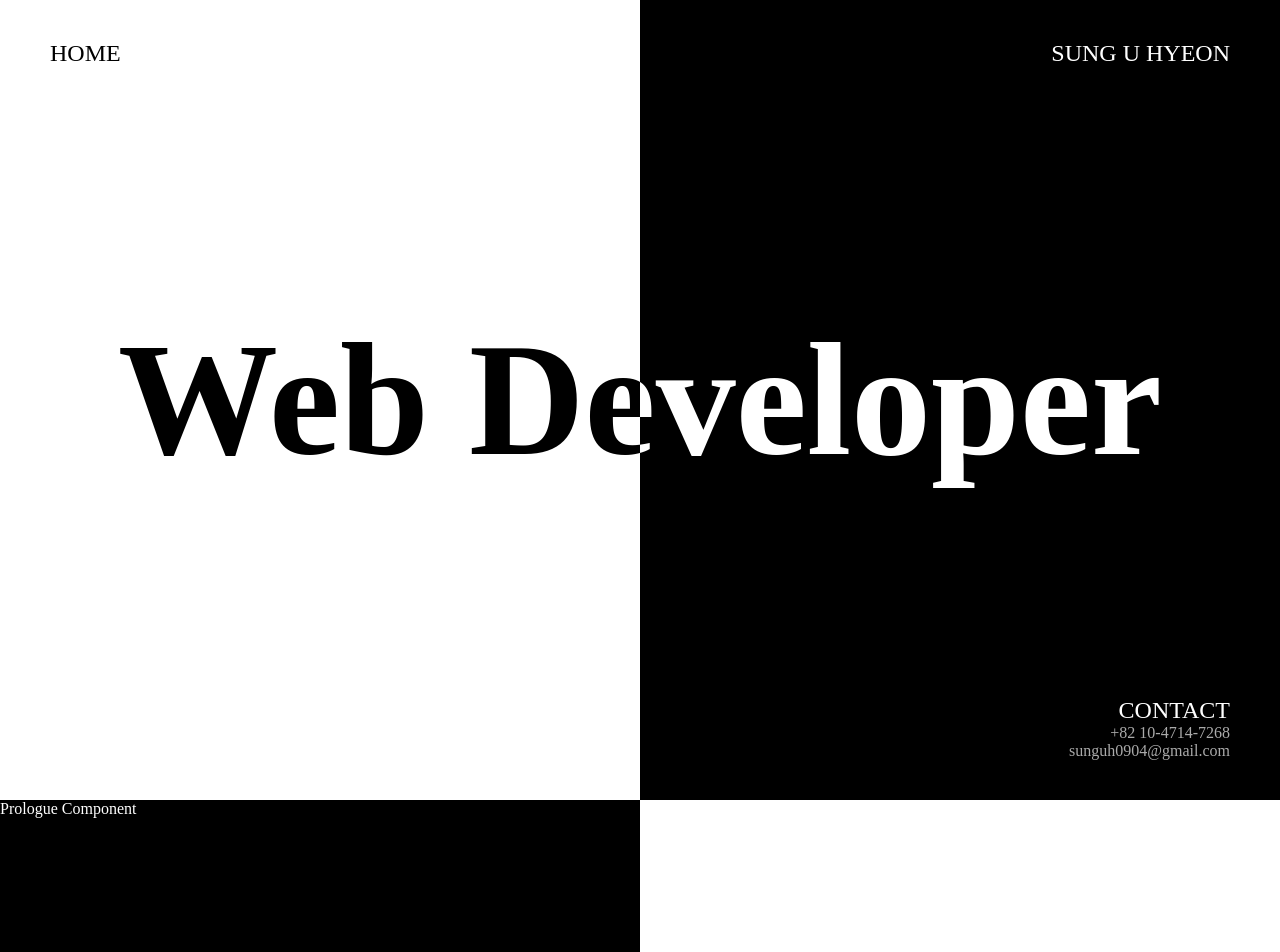
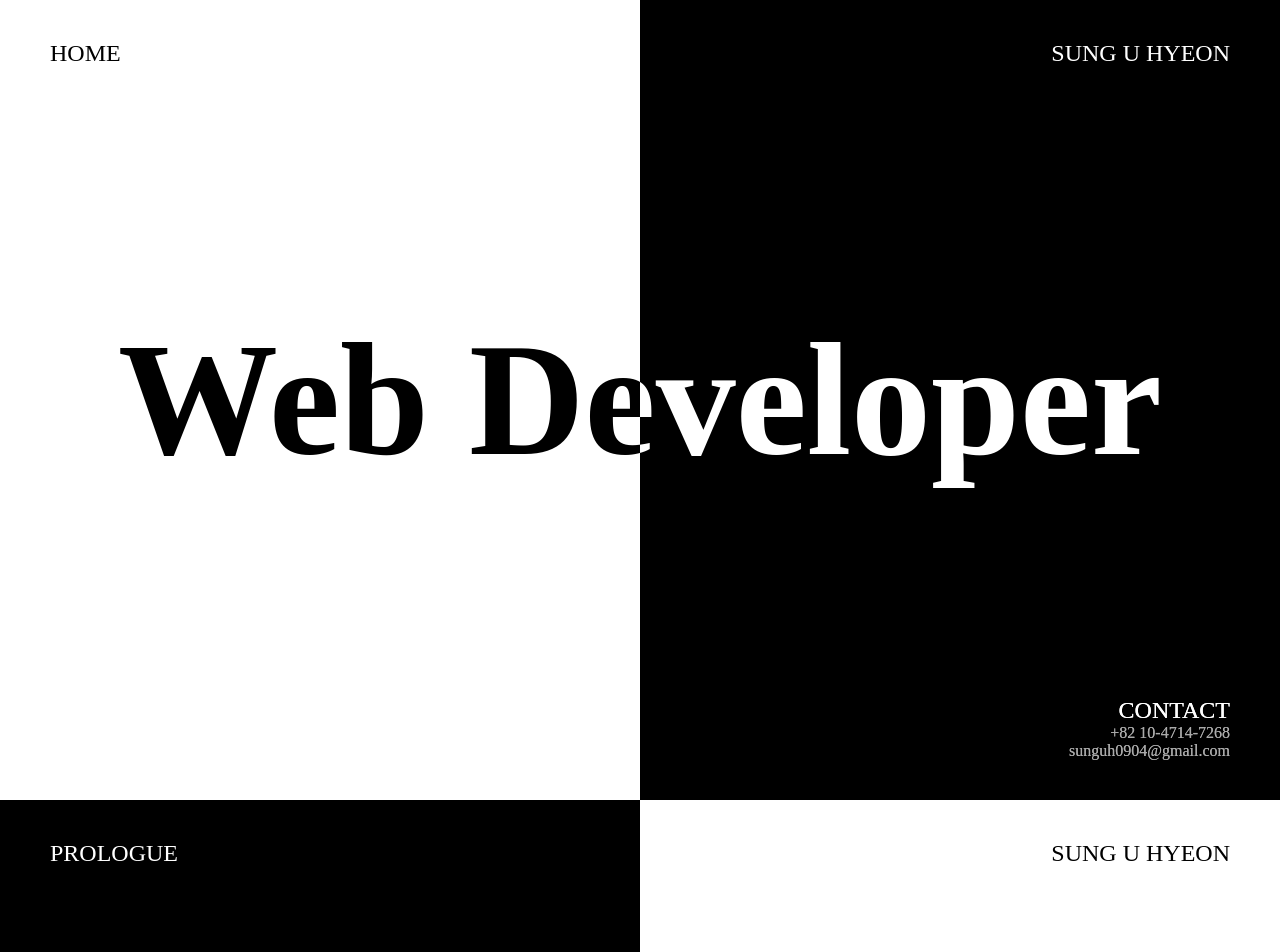
Before and after one commit to sunguh0904/sunguh0904.github.io, a React (Create React App) app: page / in a window 1280 px wide. Shown: the top 952 px of the page. Built offline with nearby package versions, Linux system fonts and the light colour scheme.

Commit message:
프롤로그 프로필 구조 잡기

```diff
--- a/src/css/common.css
+++ b/src/css/home.css
@@ -1,5 +1,5 @@
 /* header =================================================================================================================================== */
-header {
+.home-header {
     display: flex;
     justify-content: space-between;
     position: absolute;
@@ -9,18 +9,45 @@ header {
     width: 100%;
 }
 
-header div {
+.home-header div {
     margin-top: 40px;
     font-size: 24px;
 }
 
-.header-current-page {
+.home-header-current-page {
     margin-left: 50px;
 }
 
-.header-name {
+.home-header-name {
     margin-right: 50px;
     color: #fff;
+}
+
+.main-wrap {
+    width: 100%;
+    height: 100vh;
+    overflow: hidden;
+    background: linear-gradient(90deg, #fff 50%, #000 50%);
+}
+
+.main-content {
+    position: absolute;
+    top: 50%;
+    left: 50%;
+    transform: translate(-50%, -50%);
+    font-size: 10em;
+    width: 100%;
+    text-align: center;
+    font-weight: bold;
+    color: #fff;
+    mix-blend-mode: difference;
+}
+
+/* 브라우저 넓이에 따른 폰트 사이즈 */
+@media (max-width: 800px) {
+    .main-content {
+        font-size: 6em;
+    }
 }
 
 /* footer =================================================================================================================================== */
--- a/src/css/main.css
+++ /dev/null
@@ -1,39 +0,0 @@
-.main-wrap {
-    width: 100%;
-    /* position: relative; */
-    height: 100vh;
-    overflow: hidden;
-    background: linear-gradient(90deg, #fff 50%, #000 50%);
-}
-
-.main-content {
-    position: absolute;
-    top: 50%;
-    left: 50%;
-    transform: translate(-50%, -50%);
-    font-size: 10em;
-    width: 100%;
-    text-align: center;
-    font-weight: bold;
-    color: #fff;
-    mix-blend-mode: difference;
-}
-
-/* 브라우저 넓이에 따른 폰트 사이즈 */
-@media (max-width: 800px) {
-    .main-content {
-        font-size: 6em;
-    }
-}
-
-/* prologue =================================================================================================================================== */
-.prologue-wrap {
-    width: 100%;
-    height: 100vh;
-    overflow: hidden;
-    background: linear-gradient(90deg, #000 50%, #fff 50%);
-}
-
-.prologue-content {
-    color: #fff;
-}
--- /dev/null
+++ b/src/css/prologue.css
@@ -0,0 +1,38 @@
+/* header =================================================================================================================================== */
+.prologue-header {
+    display: flex;
+    justify-content: space-between;
+    position: absolute;
+    top: 0;
+    left: 0;
+    z-index: 3;
+    width: 100%;
+}
+
+.prologue-header div {
+    margin-top: 40px;
+    font-size: 24px;
+}
+
+.prologue-header-current-page {
+    margin-left: 50px;
+    color: #fff;
+}
+
+.prologue-header-name {
+    margin-right: 50px;
+    color: #000;
+}
+
+/* prologue =================================================================================================================================== */
+.prologue-wrap {
+    width: 100%;
+    height: 100vh;
+    overflow: hidden;
+    background: linear-gradient(90deg, #000 50%, #fff 50%);
+    position: relative;
+}
+
+.prologue-content {
+    color: #fff;
+}
--- a/src/layouts/MainLayouts.js
+++ b/src/layouts/MainLayouts.js
@@ -1,11 +1,9 @@
 import { Outlet } from "react-router-dom";
-import Header from "../common/Header";
 import Footer from "../common/Footer";
 
 const MainLayouts = () => {
     return (
         <>
-            <Header />
             <Outlet />
             <Footer />
         </>
--- /dev/null
+++ b/src/pages/Home.js
@@ -0,0 +1,19 @@
+import Footer from '../common/Footer';
+import '../css/home.css';
+
+const Home = () => {
+    return (
+        <>
+            <div className='home-header'>
+                <div className='home-header-current-page'>HOME</div>
+                <div className='home-header-name'>SUNG U HYEON</div>
+            </div>
+            <div className='main-wrap'>
+                <div className='main-content'>Web Developer</div>
+            </div>
+            <Footer />
+        </>
+    )
+}
+
+export default Home;
--- a/src/pages/Main.js
+++ b/src/pages/Main.js
@@ -1,28 +1,11 @@
-import '../css/main.css';
+import Home from './Home';
 import Prologue from './Prologue';
 
 const Main = () => {
-    document.addEventListener('DOMContentLoaded', () => {
-        const mainContent = document.querySelector('.main-content');
-
-        // 페이지가 로드된 후 1초 후에 페이드 아웃 시작
-        setTimeout(() => {
-            mainContent.classList.remove('fade-in');
-            mainContent.classList.add('fade-out');
-        }, 1000); // 1초 후 페이드 아웃 시작
-
-        // 추가적인 로직을 통해 페이드 인/아웃 제어 가능
-    });
-
     return (
         <>
-            <div className='main-wrap fade-in'>
-                <div className='main-content'>Web Developer</div>
-            </div>
-
-            <div className='prologue-wrap'>
-                <Prologue/>
-            </div>
+            <Home />
+            <Prologue />
         </>
     )
 }
--- a/src/pages/Prologue.js
+++ b/src/pages/Prologue.js
@@ -1,6 +1,25 @@
+import '../css/prologue.css';
+
 const Prologue = () => {
     return (
-        <div className="prologue-content">Prologue Component</div>
+        <>
+            <div className='prologue-wrap'>
+                <div className='prologue-header'>
+                    <div className='prologue-header-current-page'>PROLOGUE</div>
+                    <div className='prologue-header-name'>SUNG U HYEON</div>
+                </div>
+                <div className="prologue-content">
+                    <div className='profile-wrap'>
+                        <div className='profile-img'></div>
+                        <div className='profile-info'>
+                            <div className='profile-ko-name'></div>
+                            <div className='profile-eng-name'></div>
+                            <div className='profile-birth-date'></div>
+                        </div>
+                    </div>
+                </div>
+            </div>
+        </>
     )
 }
 
```
